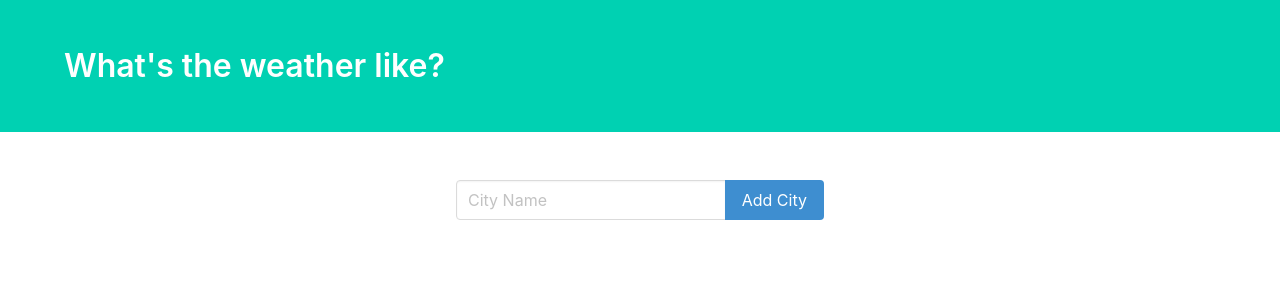
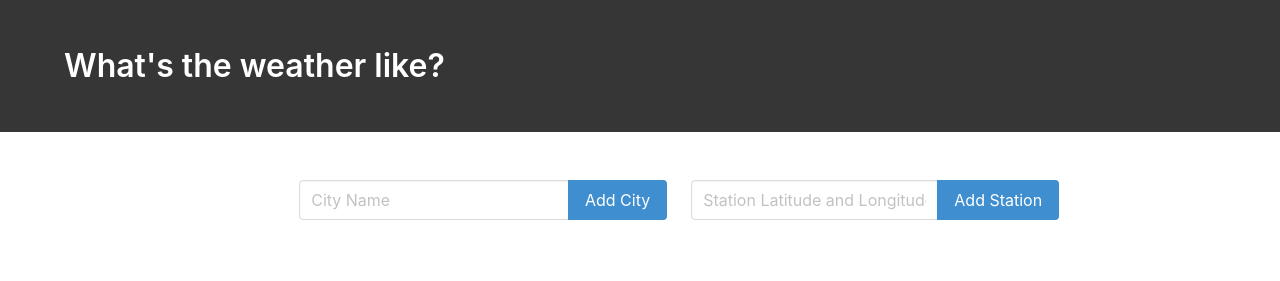
Before and after one commit to 110kc3/python_weather_api, a Django app: page /weather/ in a window 1280 px wide. Shown: the top 281 px of the page. Run offline with Django 3.2, Linux system fonts and the light colour scheme; data comes from the database, SQL or seed files in the repository; both versions use the stored data as it was after the commit; data that the repository does not hold is empty.

Commit message:
Adding pollution model and form

```diff
--- a/dj_ango/the_weather_master/weather/forms.py
+++ b/dj_ango/the_weather_master/weather/forms.py
@@ -1,8 +1,41 @@
 from django.forms import ModelForm, TextInput
 from .models import City
+from .models import Pollution_station
+
 
 class CityForm(ModelForm):
     class Meta:
         model = City
         fields = ['name']
-        widgets = {'name' : TextInput(attrs={'class' : 'input', 'placeholder' : 'City Name'})}
+        widgets = {'name': TextInput(
+            attrs={'class': 'input', 'placeholder': 'City Name'})}
+
+
+class StationForm(ModelForm):
+    class Meta:
+        model = Pollution_station
+        fields = ['station_name']
+        widgets = {'station_name': TextInput(
+            attrs={'class': 'input', 'placeholder': 'Station Latitude and Longitude'})}
+
+
+# class City(models.Model):
+#     name = models.CharField(max_length=25)
+
+#     def __str__(self):
+#         return self.name
+
+#     class Meta:
+#         verbose_name_plural = 'cities'
+
+
+# class Pollution_station(models.Model):
+#     station_name = models.CharField(max_length=40)
+#     # station_latitude  = models.FloatField(max_length=40)
+#     # station_longitude  = models.FloatField(max_length=40)
+
+#     def __str__(self):
+#         return self.name
+
+#     class Meta:
+#         verbose_name_plural = 'pollution_stations'
--- a/dj_ango/the_weather_master/weather/models.py
+++ b/dj_ango/the_weather_master/weather/models.py
@@ -1,4 +1,5 @@
 from django.db import models
+
 
 class City(models.Model):
     name = models.CharField(max_length=25)
@@ -8,3 +9,15 @@ class City(models.Model):
 
     class Meta:
         verbose_name_plural = 'cities'
+
+
+class Pollution_station(models.Model):
+    station_name = models.CharField(max_length=40)
+    # station_latitude  = models.FloatField(max_length=40)
+    # station_longitude  = models.FloatField(max_length=40)
+
+    def __str__(self):
+        return self.name
+
+    class Meta:
+        verbose_name_plural = 'pollution_stations'
--- a/dj_ango/the_weather_master/weather/templates/weather/weather.html
+++ b/dj_ango/the_weather_master/weather/templates/weather/weather.html
@@ -10,7 +10,8 @@
 </head>
 
 <body>
-    <section class="hero is-primary">
+    <section class="hero is-dark">
+        <!-- is-info also cool -->
         <div class="hero-body">
             <div class="container">
                 <h1 class="title">
@@ -22,7 +23,7 @@
     <section class="section">
         <div class="container">
             <div class="columns">
-                <div class="column is-offset-4 is-4">
+                <div class="column is-one-third is-offset-one-fifth">
                     <form method="POST">
                         {% csrf_token %}
                         <div class="field has-addons">
@@ -37,13 +38,32 @@
                         </div>
                     </form>
                 </div>
+                <!-- POST for pollution -->
+                <div class="column is-one-third ">
+                    <form method="POST">
+                        {% csrf_token %}
+                        <div class="field has-addons">
+                            <div class="control is-expanded">
+                                {{ station_form.station_name }}
+                            </div>
+                            <div class="control">
+                                <button type="submit" class="button is-info" name ="add_station_button">
+                                    Add Station
+                                </button>
+                            </div>
+                        </div>
+                    </form>
+                </div>
+
+
             </div>
         </div>
     </section>
     <section class="section">
         <div class="container">
             <div class="columns">
-                <div class="column is-offset-4 is-4">
+                <div class="column is-one-third is-offset-one-fifth">
+
                     {% for city_weather in weather_data %}
                     <div class="box">
                         <article class="media">
@@ -67,12 +87,46 @@
                         </article>
                     </div>
                     {% endfor %}
+
+
+                </div>
+
+
+                <!-- Column for pollution stations -->
+                <div class="column is-one-third">
+
+                    {% for city_weather in weather_data %}
+                    <div class="box">
+                        <article class="media">
+                            <div class="media-left">
+                                <figure class="image is-50x50">
+                                    <img src="http://openweathermap.org/img/w/{{ city_weather.icon }}.png" alt="Image">
+                                </figure>
+                            </div>
+                            <div class="media-content">
+                                <div class="content">
+                                    <p>
+                                        <span class="title">{{ city_weather.city }}</span>
+                                        <br>
+                                        <span class="subtitle">Temperature: {{ city_weather.temperature }} °C</span>
+                                        <br>
+                                        <span class="subtitle">Humidity: {{ city_weather.humidity }} %</span>
+                                        <br> {{ city_weather.description }}
+                                    </p>
+                                </div>
+                            </div>
+                        </article>
+                    </div>
+                    {% endfor %}
+
+
                 </div>
             </div>
         </div>
     </section>
+<!--
     <footer class="footer">
-    </footer>
+    </footer> -->
 </body>
 
 </html>
--- a/dj_ango/the_weather_master/weather/views.py
+++ b/dj_ango/the_weather_master/weather/views.py
@@ -2,9 +2,13 @@ import requests
 from django.shortcuts import render
 from .models import City
 from .forms import CityForm
+
+
+from .models import Pollution_station
+from .forms import StationForm
 import json
 
-#additional stuff - httpresponse
+# additional stuff - httpresponse
 from django.http import HttpResponse
 from django.template import loader
 
@@ -29,7 +33,6 @@ from django.http import Http404
 #         return False
 
 
-
 def index(request):
     url = 'http://api.openweathermap.org/data/2.5/weather?q={}&units=metric&appid=4f651df2ff6276adea68dcbe6c969c94'
     print("The request is: ")
@@ -41,7 +44,7 @@ def index(request):
 
         city_to_check = request.POST.get('name')
 
-        #checking if specified city exists
+        # checking if specified city exists
         check_for_city = requests.get(url.format(city_to_check))
 
         # check_for_city.raise_for_status() #for later - each exception handled?
@@ -72,24 +75,40 @@ def index(request):
         r = requests.get(url.format(city)).json()
 
         city_weather = {
-            'city' : city.name,
-            'temperature' : r['main']['temp'],
-            'humidity' : r['main']['humidity'],
-            'description' : r['weather'][0]['description'],
-            'icon' : r['weather'][0]['icon'],
+            'city': city.name,
+            'temperature': r['main']['temp'],
+            'humidity': r['main']['humidity'],
+            'description': r['weather'][0]['description'],
+            'icon': r['weather'][0]['icon'],
         }
 
         weather_data.append(city_weather)
 
-    context = {'weather_data' : weather_data, 'form' : form}
+    # context = {'weather_data': weather_data, 'form': form}
+
+
+    # TODO: finish adding pollution data
+    station_form = StationForm()
+
+    stations = Pollution_station.objects.all()
+
+    pollution_data = []
+
+    # context_pollution = {'pollution_data': pollution_data,
+    #                      'station_form': station_form}
+
+    context = {'weather_data': weather_data, 'form': form,  # data from weather
+               'pollution_data': pollution_data, 'station_form': station_form}  # data from pollution
     return render(request, 'weather/weather.html', context)
+
 
 def detail(request, city_id):
     cities = City.objects.all()
-    city_name=cities[city_id].name
+    city_name = cities[city_id].name
 
     print(cities[city_id].name)
-    response = "You're looking at the detail of City: {} with ID: {} \n".format(city_name, city_id)
+    response = "You're looking at the detail of City: {} with ID: {} \n".format(
+        city_name, city_id)
     return HttpResponse(response)
 
 # def detail(request, city):
```
Also changed, not shown: dj_ango/the_weather_master/db.sqlite3, dj_ango/the_weather_master/weather/migrations/0002_pollution_station.py (added).
